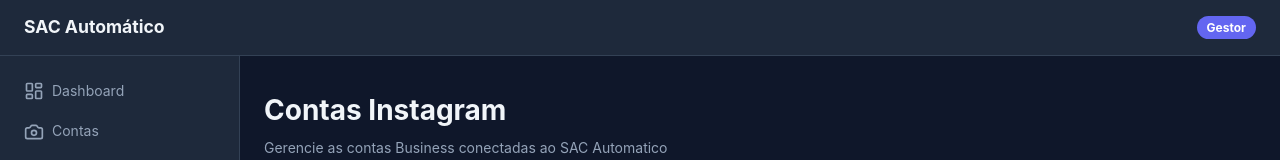
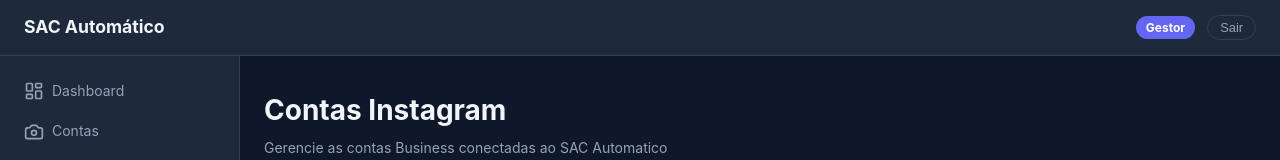
Before and after one commit to atossales/sac-automatico, a Next.js app in the folder frontend/: page /accounts in a window 1280 px wide. Shown: the top 160 px of the page. Built offline with nearby package versions, Linux system fonts and the light colour scheme; no server answers.

Commit message:
feat(frontend): add auth token management and OAuth callback
- Add lib/auth.ts with getToken() and logout()
- Add Sair button to admin and client layouts
- OAuth callback page already complete (no changes needed)

```diff
--- a/frontend/app/(admin)/layout.tsx
+++ b/frontend/app/(admin)/layout.tsx
@@ -2,6 +2,7 @@
 
 import type { ReactNode } from 'react';
 import { SidebarNav } from '@/components/SidebarNav';
+import { logout } from '@/lib/auth';
 
 interface AdminLayoutProps {
   children: ReactNode;
@@ -17,7 +18,24 @@ export default function AdminLayout({ children }: AdminLayoutProps): JSX.Element
     <div className="admin-layout">
       <nav className="admin-nav">
         <div className="admin-nav__brand">SAC Automático</div>
-        <div className="admin-nav__badge">Gestor</div>
+        <div style={{ display: 'flex', alignItems: 'center', gap: '12px' }}>
+          <div className="admin-nav__badge">Gestor</div>
+          <button
+            onClick={logout}
+            style={{
+              fontSize: '0.8rem',
+              padding: '4px 12px',
+              borderRadius: '999px',
+              background: 'transparent',
+              border: '1px solid var(--color-border)',
+              color: 'var(--color-text-muted)',
+              cursor: 'pointer',
+              fontWeight: 500,
+            }}
+          >
+            Sair
+          </button>
+        </div>
       </nav>
       <div className="admin-body">
         <SidebarNav />
--- /dev/null
+++ b/frontend/lib/auth.ts
@@ -0,0 +1,14 @@
+/**
+ * Utilitários de autenticação do lado do cliente.
+ * Tokens são armazenados em sessionStorage (sem persistência entre abas).
+ */
+
+export function getToken(): string {
+  if (typeof window === 'undefined') return '';
+  return sessionStorage.getItem('auth_token') ?? '';
+}
+
+export function logout(): void {
+  sessionStorage.removeItem('auth_token');
+  window.location.href = '/auth/login';
+}
```
Also changed, not shown: frontend/app/(client)/layout.tsx (+24 -2 lines).
